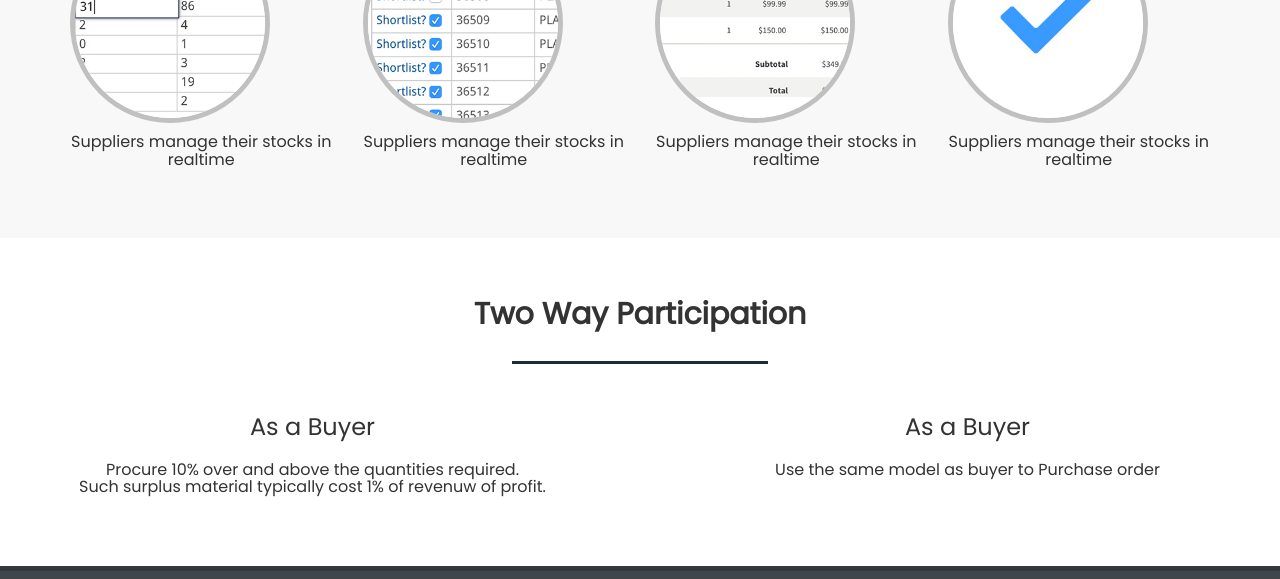
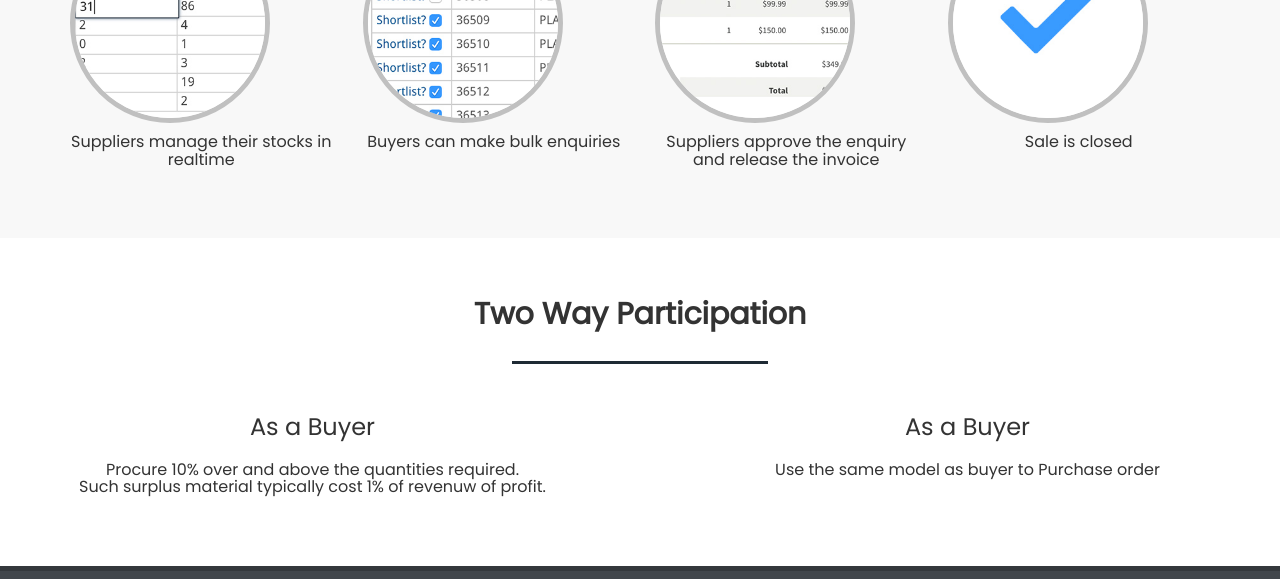
Before and after one commit to devsandeep26/SuppliersCave-UI, a plain HTML site: page index.html in a window 1280 px wide. Shown: the part 1400-1979 px from the top of the page. Drawn offline with Linux system fonts and the light colour scheme.

Commit message:
made some changes in feautures section

```diff
--- a/index.html
+++ b/index.html
@@ -246,19 +246,19 @@
                         <div class="col-lg-3 col-md-3 col-sm-3 col-xs-3">
 
                             <img src="img/how-2.jpg" class="img-responsive circle" alt="" style="max-height:200px">
-                            <h4 class="text-center sz">Suppliers manage their stocks in realtime</h4>
+                            <h4 class="text-center sz">Buyers can make bulk enquiries</h4>
                         </div>
 
                         <div class="col-lg-3 col-md-3 col-sm-3 col-xs-3">
 
                             <img src="img/how-3.jpg" class="img-responsive circle" alt="" style="max-height:200px">
-                            <h4 class="text-center sz">Suppliers manage their stocks in realtime</h4>
+                            <h4 class="text-center sz">Suppliers approve the enquiry and release the invoice</h4>
                         </div>
 
                         <div class="col-lg-3 col-md-3 col-sm-3 col-xs-3">
 
                             <img src="img/how-4.jpg" class="img-responsive circle" alt="" style="max-height:200px">
-                            <h4 class="text-center sz">Suppliers manage their stocks in realtime</h4>
+                            <h4 class="text-center sz">Sale is closed</h4>
                         </div>
                     </div>
                 </div>
```
